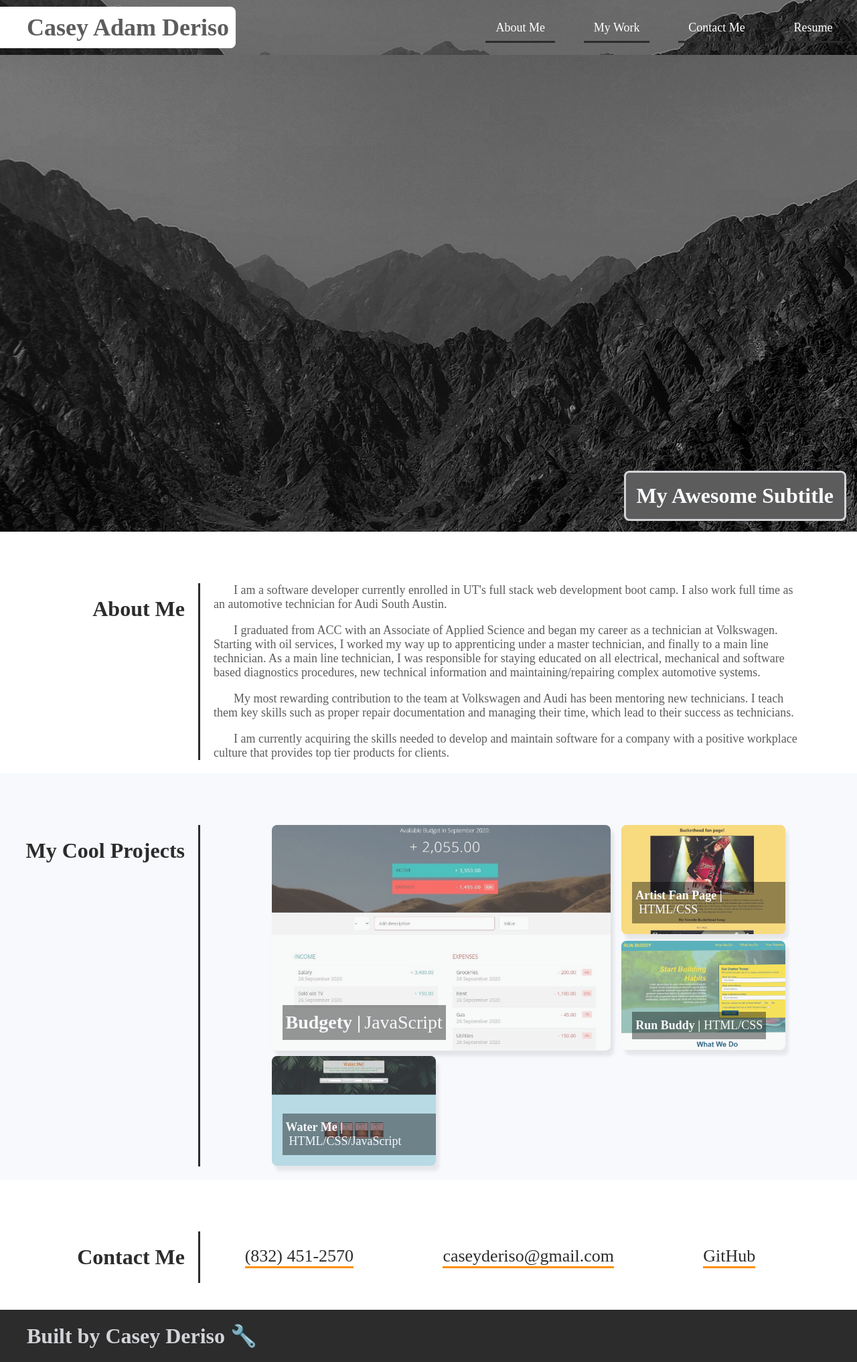
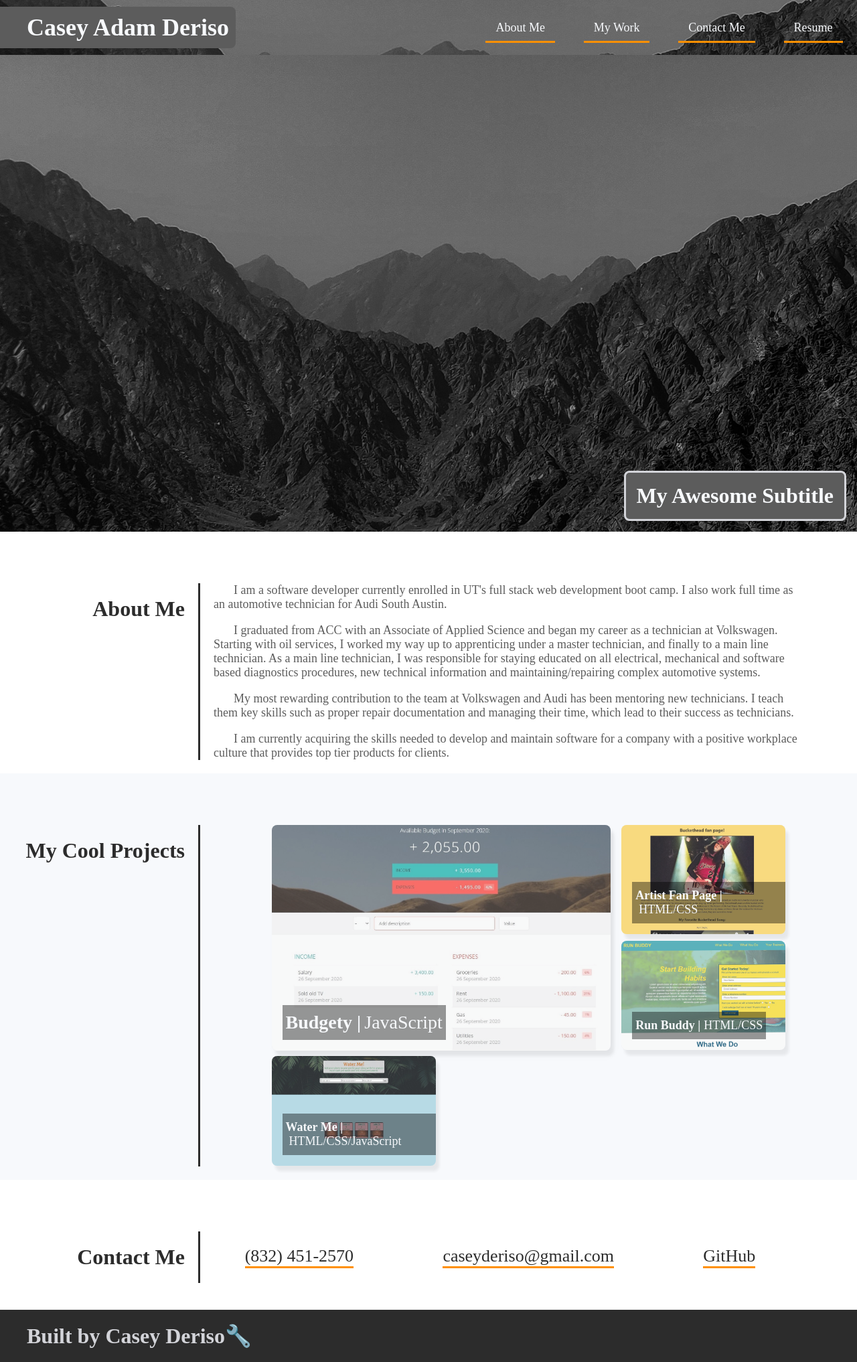
Before and after one commit to CaseyDeriso/Professional-Portfolio, a PHP site: page / in a window 1280 px wide. Shown: the whole page at 67% size. Run offline with PHP 8.4, Linux system fonts and the light colour scheme.

Commit message:
changed colors in header

```diff
--- a/assets/css/style.css
+++ b/assets/css/style.css
@@ -61,9 +61,9 @@ header {
 header h1 {
   font-weight: bold;
   font-size: 36px;
-  color: var(--secondary-color);
+  color: var(--primary-color);
   padding: 10px 10px 10px 40px;
-  background-color: white;
+  background-color: var(--secondary-color);
   border-radius: 0 8px 8px 0;
 }
 
@@ -82,11 +82,11 @@ header nav ul {
 
 header nav ul li a {
   text-decoration: none;
-  color: white;
+  color: var(--primary-color);
   padding: 10px 15px;
   font-weight: lighter;
   font-size: 18px;
-  border-bottom: 3px solid var(--dark-color);
+  border-bottom: 3px solid var(--accent-color);
   transition: 200ms ease-in-out;
 }
 
@@ -230,6 +230,10 @@ footer h1 {
   margin-top: 20px;
 }
 
+footer h1::after {
+  content: '🔧';
+}
+
 /* apply styles to media queries (small desktop, tablet, phone */
 
 @media screen and (max-width: 1024px) {
--- a/index.html
+++ b/index.html
@@ -121,6 +121,6 @@
 </body>
 
 <footer>
-    <h1> Built by Casey Deriso 🔧</h1>
+    <h1> Built by Casey Deriso</h1>
 </footer>
 </html>
```
Also changed, not shown: assets/photos/me.jpg (added).
